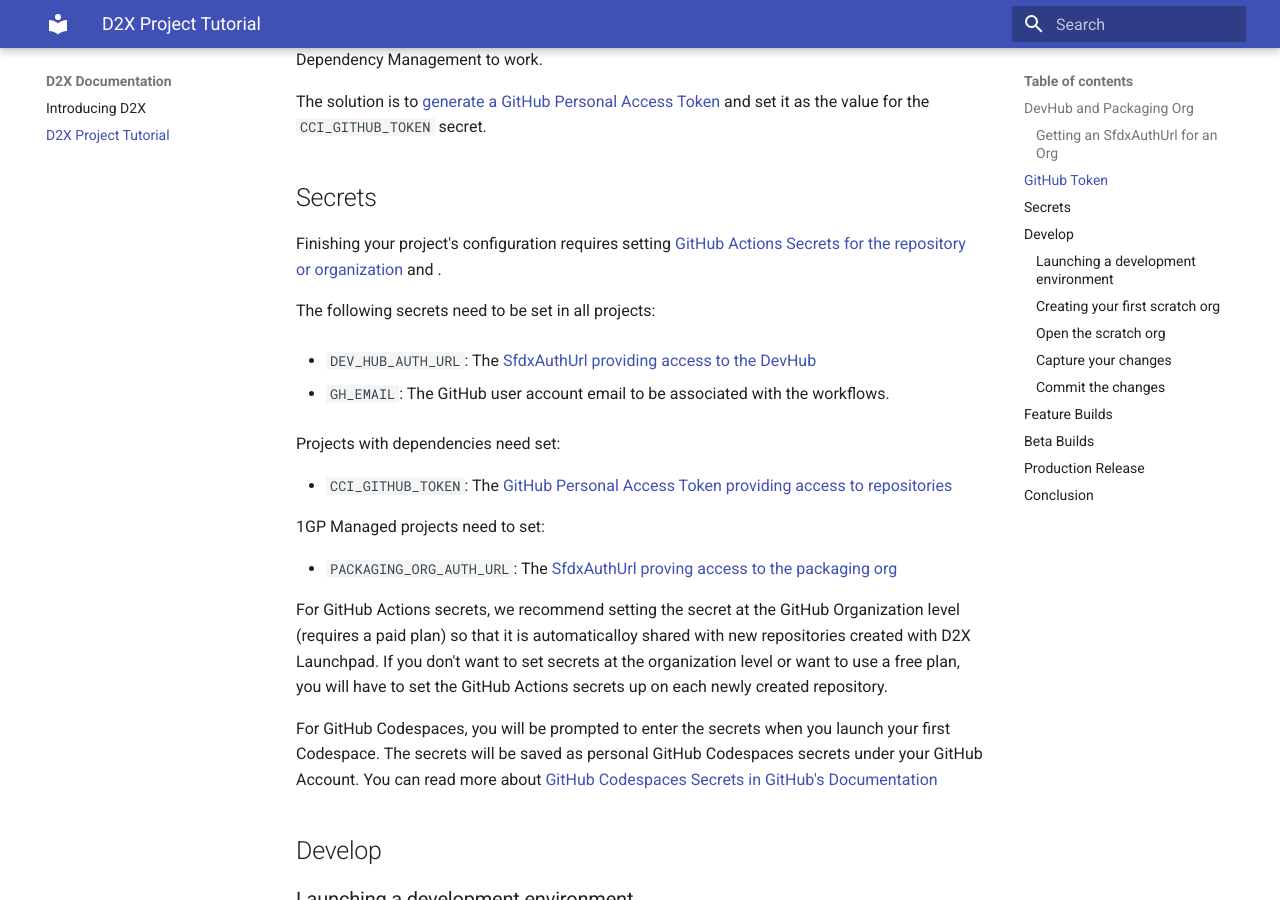
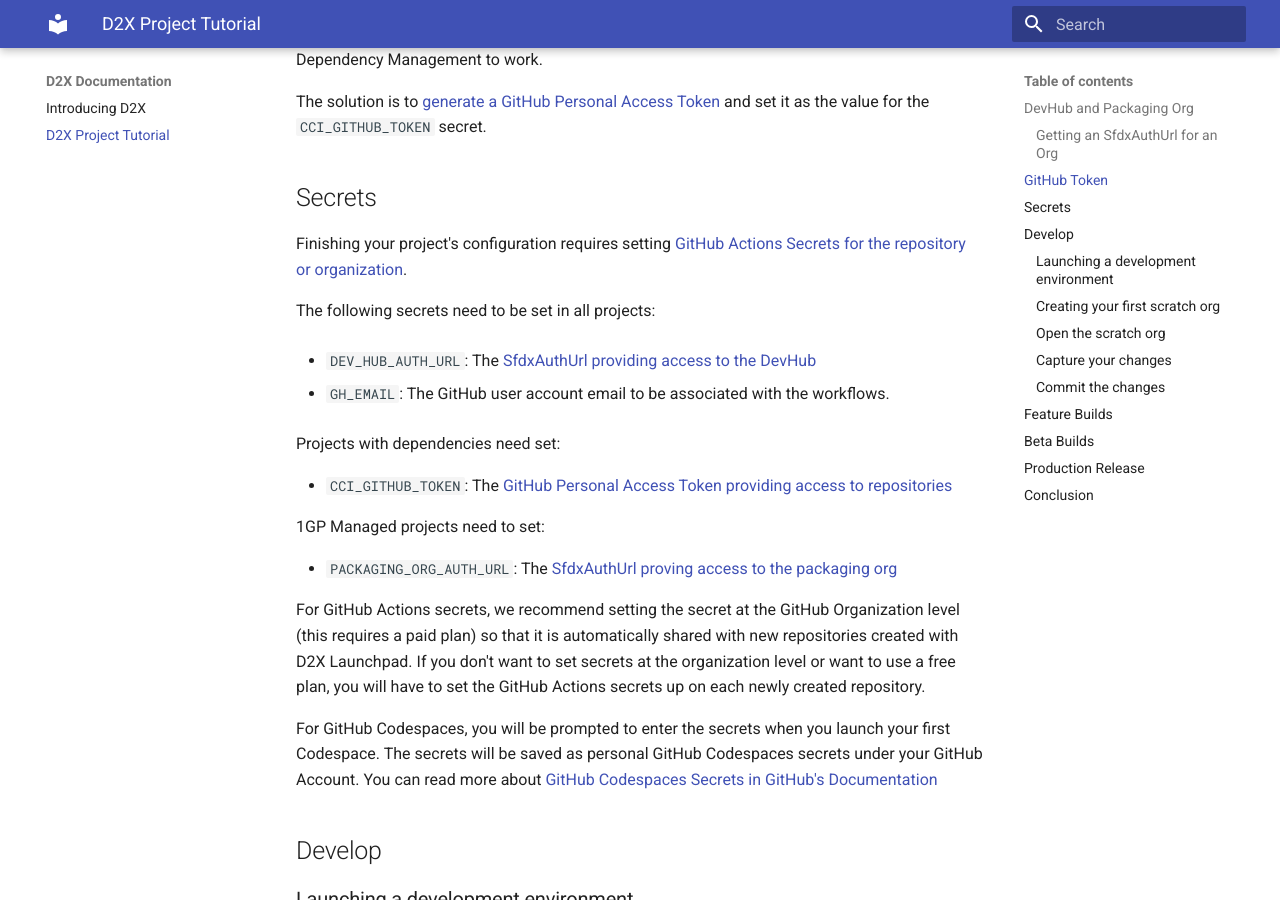
Before and after one commit to muselab-d2x/d2x, an MkDocs documentation site: the page built from docs/tutorial.md, in a window 1280 px wide and 900 px high, scrolled down 1061 px. Built offline with MkDocs 1.6.1 and Material for MkDocs 9.7.7, drawn with Linux system fonts in a browser that asks for light colours.

Commit message:
Grammar fixes

```diff
--- a/docs/tutorial.md
+++ b/docs/tutorial.md
@@ -28,7 +28,7 @@
 
 ## Secrets
 
-Finishing your project's configuration requires setting [GitHub Actions Secrets for the repository or organization](https://docs.github.com/en/actions/security-guides/using-secrets-in-github-actions) and .
+Finishing your project's configuration requires setting [GitHub Actions Secrets for the repository or organization](https://docs.github.com/en/actions/security-guides/using-secrets-in-github-actions).
 
 The following secrets need to be set in all projects:
 
@@ -44,7 +44,7 @@
 
 * `PACKAGING_ORG_AUTH_URL`: The [SfdxAuthUrl proving access to the packaging org](#devhub-and-packaging-org)
 
-For GitHub Actions secrets, we recommend setting the secret at the GitHub Organization level (requires a paid plan) so that it is automaticalloy shared with new repositories created with D2X Launchpad. If you don't want to set secrets at the organization level or want to use a free plan, you will have to set the GitHub Actions secrets up on each newly created repository.
+For GitHub Actions secrets, we recommend setting the secret at the GitHub Organization level (this requires a paid plan) so that it is automatically shared with new repositories created with D2X Launchpad. If you don't want to set secrets at the organization level or want to use a free plan, you will have to set the GitHub Actions secrets up on each newly created repository.
 
 For GitHub Codespaces, you will be prompted to enter the secrets when you launch your first Codespace. The secrets will be saved as personal GitHub Codespaces secrets under your GitHub Account. You can read more about [GitHub Codespaces Secrets in GitHub's Documentation](https://docs.github.com/en/codespaces/managing-codespaces-for-your-organization/managing-secrets-for-your-repository-and-organization-for-github-codespaces#recommended-secrets-for-a-repository)
 
```
